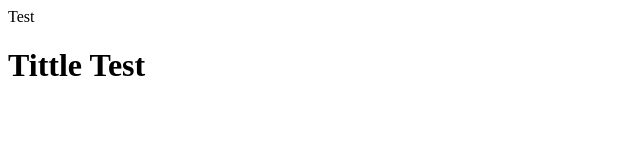
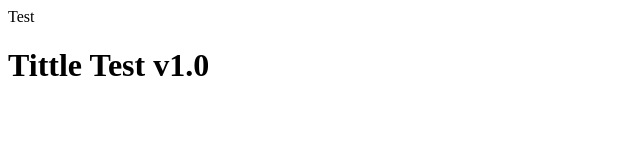
Before and after one commit to Daridark1991/products, a plain HTML site: page index.html in a window 1280 px wide. Shown: the full height of the page, 0-640 px from the left. Drawn offline with Linux system fonts and the light colour scheme.

Commit message:
Update index.html
V1.0

```diff
--- a/index.html
+++ b/index.html
@@ -1,3 +1,3 @@
 <html>Test
-  <h1>Tittle Test</h1>
+  <h1>Tittle Test v1.0</h1>
 </html>
```
